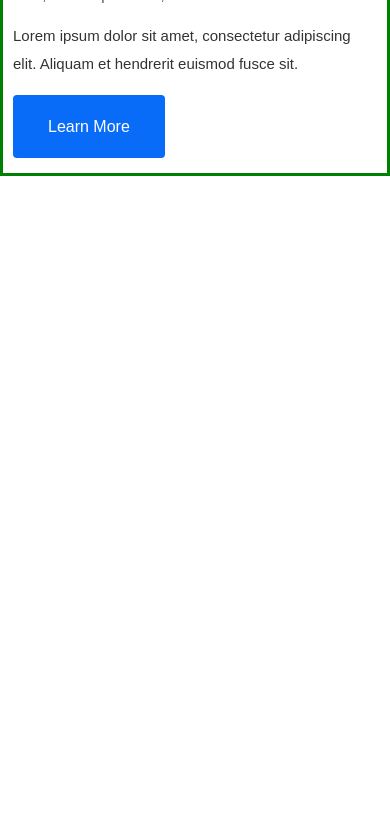
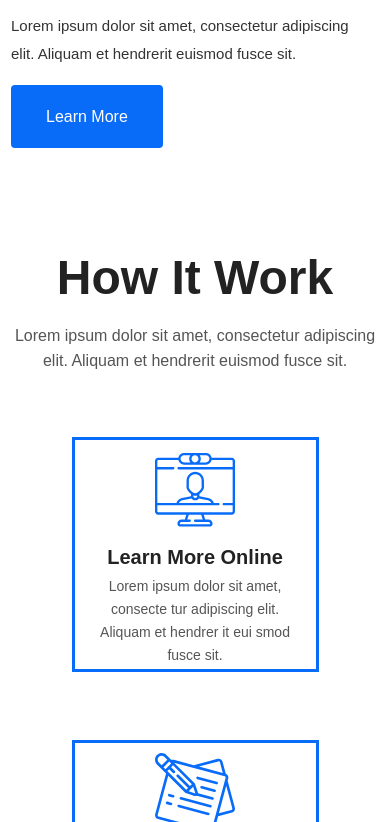
Before and after one commit to BigHeadliner/onlinelerning, a plain HTML site: page index.html in a window 390 px wide. Shown: the part 1178-2000 px from the top of the page. Before the commit the page ends 1481 px from the top, so only its background shows below. Drawn offline with Linux system fonts and the light colour scheme.

Commit message:
how-it-work section responsive

```diff
--- a/index.html
+++ b/index.html
@@ -134,7 +134,7 @@
         </div>
     </section>
 
-       <!-- <section class="how-it-work">
+       <section class="how-it-work">
         <div class="container">
           <h2 class="how-it-work__title">
              How It Work
@@ -189,7 +189,7 @@
         </div>
     </section>
 
-    <section class="courses">
+    <!-- <section class="courses">
       <div class="container">
         <div class="courses__inner">
             <h2 class="courses__title">
--- a/scss/_global.scss
+++ b/scss/_global.scss
@@ -16,5 +16,5 @@
     margin: 0 auto;
     padding: 0 10px;
     border: 1px solid transparent;
-    border: 3px solid green;
+   // border: 3px solid green;
    }
--- a/scss/_media.scss
+++ b/scss/_media.scss
@@ -44,6 +44,44 @@
     font-size: 45px;
     line-height: 50px;
  }
+
+}
+
+@media(max-width: 1100px) {
+
+    // ---- video ----//
+
+    .video {
+        margin-bottom: 100px;
+    }
+
+
+
+  // ----  how-it-work  ----//
+
+     .how-it-work__items{
+        display: flex;
+        flex-wrap:wrap;
+        justify-content: space-evenly;
+
+     .how-it-work__item{
+         margin: 34px;
+         padding: 10px;
+         border: 3px solid $main-blue-color;
+         height: 235px;
+
+     .how-it-work__item-img {
+            margin: 0 auto 15px;
+        }
+
+     .how-it-work__item-title {
+        font-size: 20px;
+        margin-bottom: 5px;
+     }
+
+      }
+
+    }
 
 }
 
@@ -106,6 +144,12 @@
 
     .header .header-top .header-top__inner .user-nav__link+.user-nav__link {
         margin-left: 0;
+    }
+
+      // ---- how-it-work ----//
+
+    .how-it-work__subtitle {
+        margin: 0 auto 30px;
     }
 
 }
```
Also changed, not shown: css/style.min.css.
